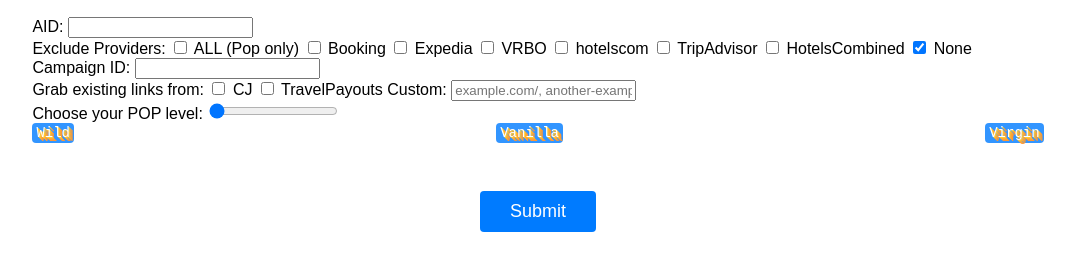
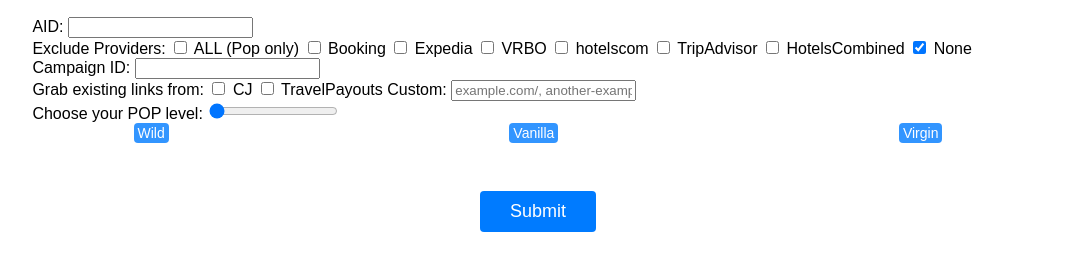
Before and after one commit to arjunmanjunatha/getyoscrip_v2, a plain HTML site: page index.html in a window 1280 px wide. Shown: the part 111-382 px from the top of the page, without its empty margins (102-1177 px from the left). Drawn offline with Linux system fonts and the light colour scheme.

Commit message:
Update index.html

```diff
--- a/index.html
+++ b/index.html
@@ -82,24 +82,32 @@
     margin-bottom: 10px;
 }
 
+.slider-labels {
+    display: flex;
+    justify-content: space-between;
+    font-family: Arial, sans-serif;
+    font-size: 14px;
+    margin-bottom: 10px;
+    width: 80%;
+    margin-left: auto;
+    margin-right: auto;
+}
+
 .slider-label {
-    position: relative;
+    display: inline-block;
+    padding: 2px 4px;
     background-color: #007BFF;
     color: #FFF;
-    padding: 2px 4px;
     border-radius: 4px;
     opacity: 0.8;
     cursor: pointer;
+    user-select: none; /* Prevents text selection when clicked */
 }
 
 .slider-label:hover {
     opacity: 1;
 }
 
-/* Retro text shadow */
-.slider-label {
-    text-shadow: 1px 1px 0px #ffc000, 2px 2px 0px #ff9a00, 3px 3px 0px #ff8c00, 4px 4px 0px #ff7e00;
-}
 
     </style>
 </head>
@@ -304,11 +312,6 @@ two.parentNode.insertBefore(twenty, two);
     }
 	<!-- this is copy to clipboard -->
 	function copyToClipboard() {
-		document.getElementById("form").addEventListener("submit", function (event) {
-    event.preventDefault();
-    generateOutput();
-});
-
         const codeBox = document.getElementById("generatedScript");
         const textArea = document.createElement("textarea");
         textArea.value = codeBox.textContent;
@@ -318,6 +321,11 @@ two.parentNode.insertBefore(twenty, two);
         document.body.removeChild(textArea);
     }
 
+    // Add this event listener outside of the copyToClipboard function
+    document.getElementById("form").addEventListener("submit", function (event) {
+        event.preventDefault();
+        generateOutput();
+    });
 </script>
 </body>
 </html>
```
Lines whose indentation alone changed are shown as unchanged.
